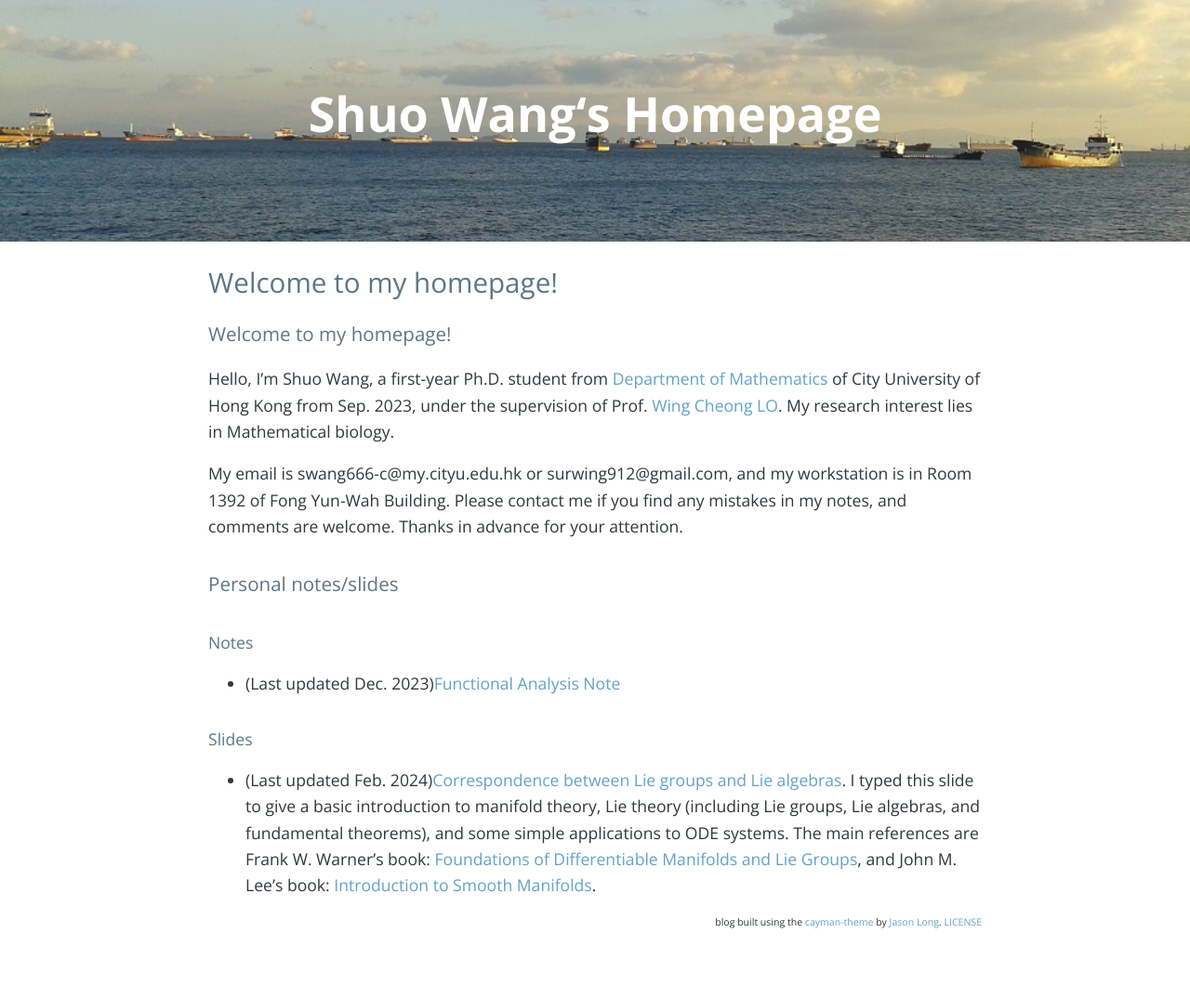
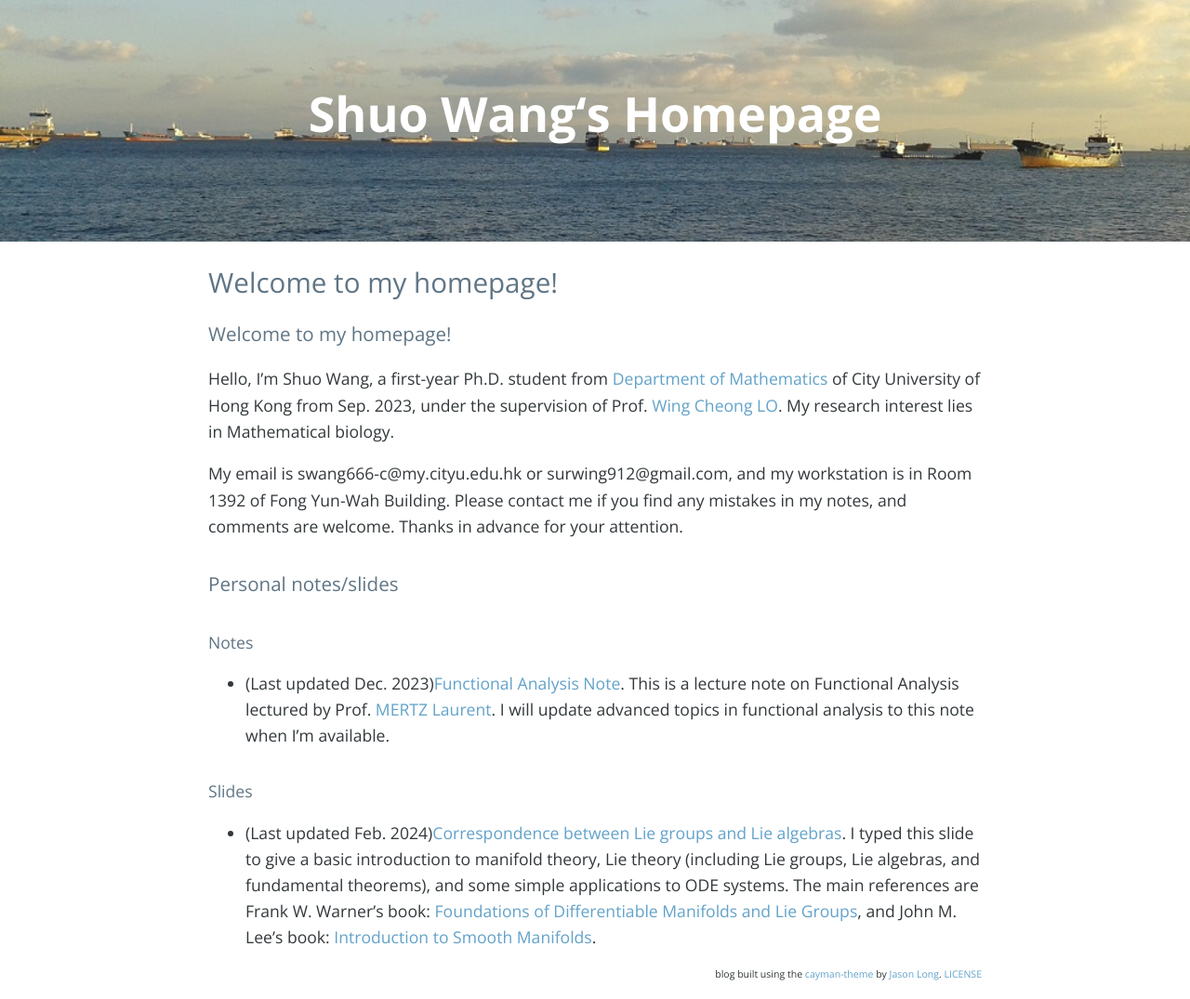
Before and after one commit to Louis-shuo-wang/Louis-shuo-wang.github.io, a Jekyll site: the page built from index.md, in a window 1280 px wide. Shown: the whole page at 93% size. Built offline with Jekyll 4.4.1, drawn with Linux system fonts in a browser that asks for light colours; nearby versions of some CDN libraries; our own code applies the rules of GitHub Pages for plain Markdown files; the list of posts is cut into pages by our own code; comment, search, counter and statistics services are not loaded; before the commit the page ends 1019 px from its top, so only the background shows below that.

Commit message:
Update index.md

```diff
--- a/index.md
+++ b/index.md
@@ -8,7 +8,7 @@ My email is swang666-c@my.cityu.edu.hk or surwing912@gmail.com, and my workstati
 ### Personal notes/slides
 
 #### Notes
-* (Last updated Dec. 2023)[Functional Analysis Note](notes/Correspondence between Lie groups and Lie algebras/functional analysis note.pdf)
+* (Last updated Dec. 2023)[Functional Analysis Note](notes/Correspondence between Lie groups and Lie algebras/functional analysis note.pdf). This is a lecture note on Functional Analysis lectured by Prof. [MERTZ Laurent](https://www.cityu.edu.hk/stfprofile/laurent-mertz.htm). I will update advanced topics in functional analysis to this note when I'm available.
 
 
 #### Slides
```
